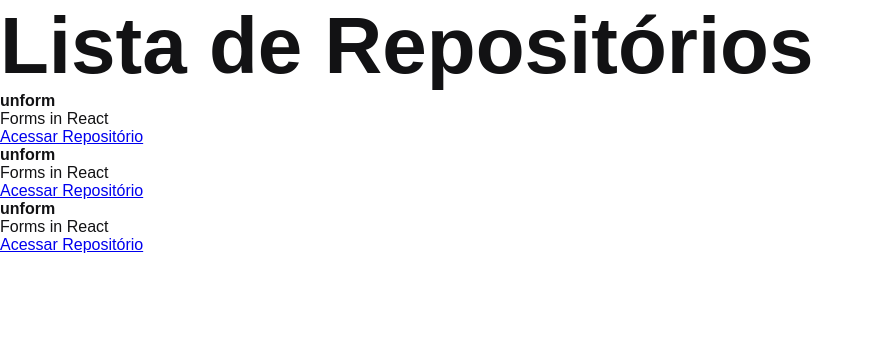
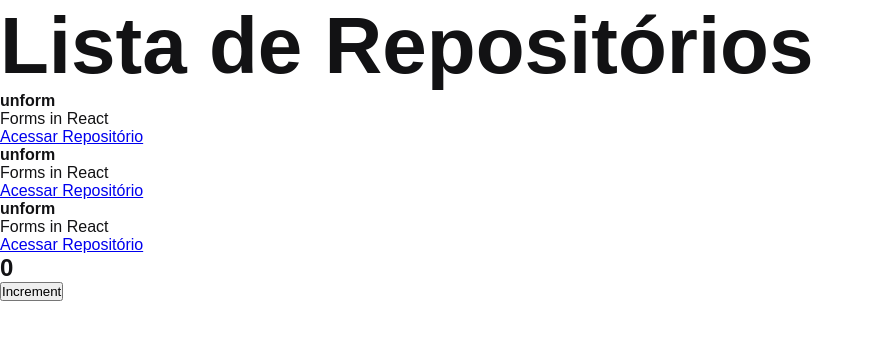
Before and after one commit to LucasGabryell/Modulo-01-React, a React app: page / in a window 1280 px wide. Shown: the top 340 px of the page, without its empty margins (0-874 px from the left). Built offline with nearby package versions, Linux system fonts and the light colour scheme.

Commit message:
Estado o Componente

```diff
--- a/src/App.jsx
+++ b/src/App.jsx
@@ -1,6 +1,12 @@
+import { Counter } from "./components/Counter";
 import { RepositoryList } from "./components/RepositoryList";
 import "./styles/global.scss";
 
 export function App() {
-  return <RepositoryList></RepositoryList>;
+  return (
+    <div>
+      <RepositoryList></RepositoryList>
+      <Counter></Counter>
+    </div>
+  );
 }
--- /dev/null
+++ b/src/components/Counter.jsx
@@ -0,0 +1,18 @@
+import { useState } from "react";
+
+export function Counter() {
+  const [counter, setCounter] = useState(0);
+
+  function increment() {
+    setCounter(counter + 1);
+  }
+
+  return (
+    <>
+      <h2>{counter}</h2>
+      <button type="button" onClick={increment}>
+        Increment
+      </button>
+    </>
+  );
+}
--- a/src/index.jsx
+++ b/src/index.jsx
@@ -1,4 +1,4 @@
-import { render } from "react-dom";
+import { createRoot } from "react-dom/client";
 import { App } from "./App";
-
-render(<App />, document.getElementById("root"));
+const root = createRoot(document.getElementById("root"));
+root.render(<App tab="home" />);
```
Also changed, not shown: 1 other file (tests, documents, lock files or other folders).
